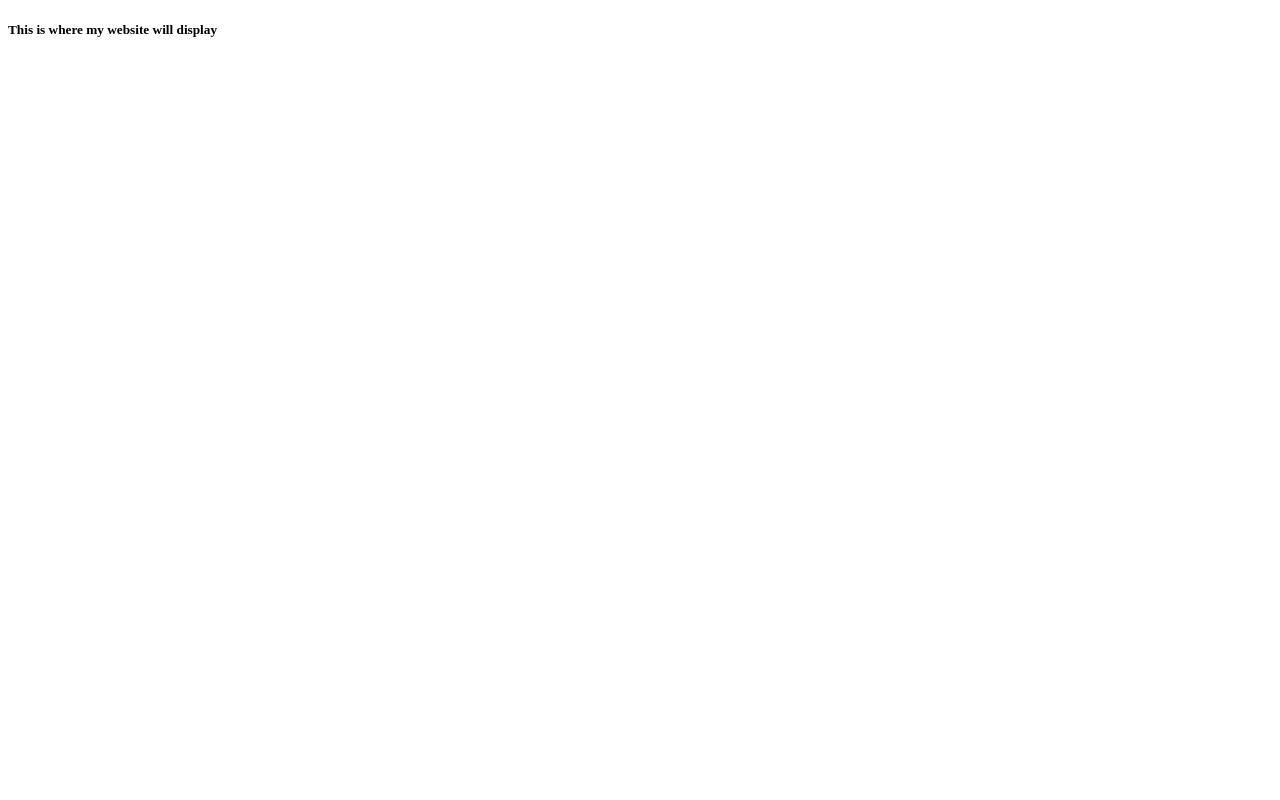
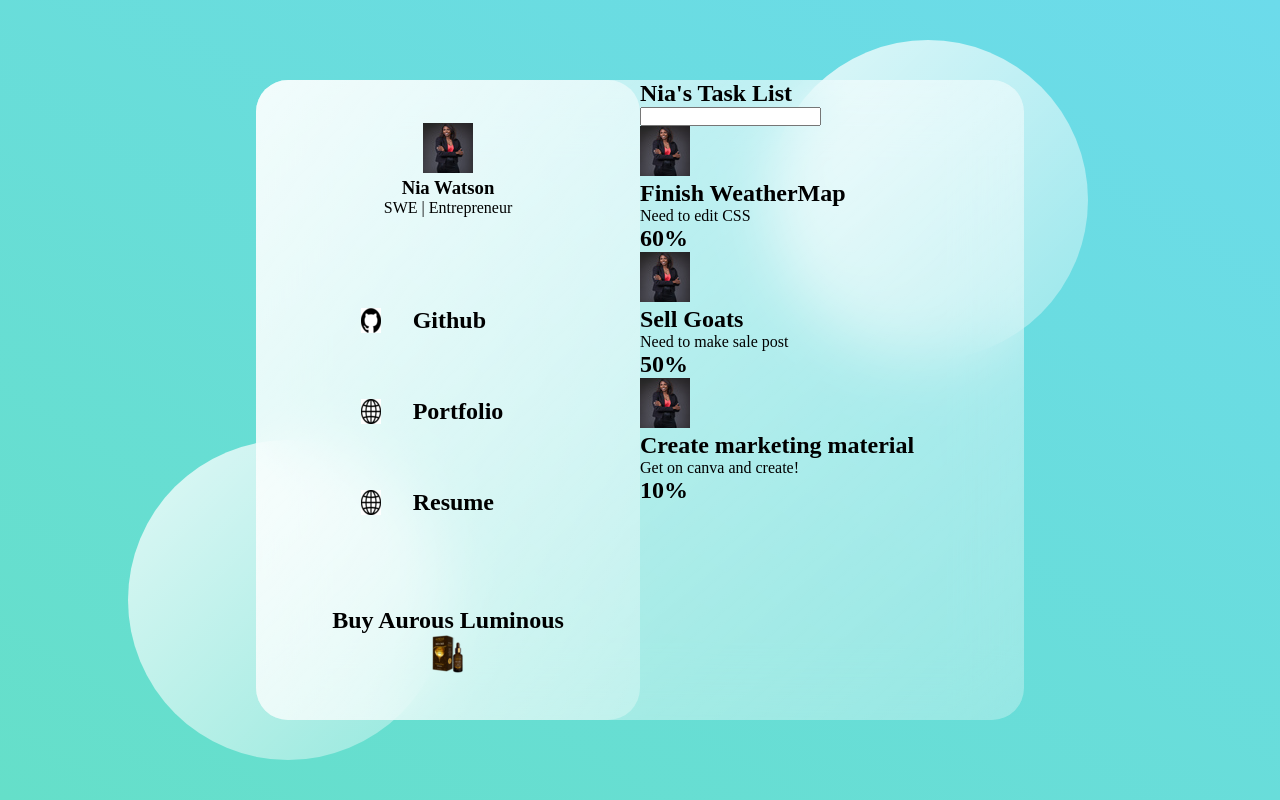
Before and after one commit to niadanielle14/glass-website, a plain HTML site: page index.html in a window 1280 px wide. Drawn offline with Linux system fonts and the light colour scheme.

Commit message:
feat. added styling, icons, and text

```diff
--- a/index.css
+++ b/index.css
@@ -0,0 +1,96 @@
+* {
+    margin: 0;
+    padding: 0;
+    box-sizing: border-box;
+}
+
+main {
+    /*This should take up full space of monitor*/
+    min-height: 100vh;
+    /*This gives a a 2 colored background starting from the right to the top*/
+    background: linear-gradient(to right top, #65dfc9, #6cdbeb);
+    /*adding flex allows you to align items horizontally - YOU HAVE TO ADD FLEX IN ORDER FOR ALIGN ITEMS AND JUSTIFY CONTENT TO WORK*/
+    display: flex;
+    align-items: center;
+    /*adding justifycontent is allowing you to align items vertically*/
+    justify-content: center;
+}
+
+.glass {
+    background: white;
+    min-height: 80vh;
+    /*to stretch the page out*/
+    width: 60%;
+    /*how to add glass looking effect to white box by using rgba for opacity. 0.7 & 0.3 is staying right to bottom 70% and 30% */
+    background: linear-gradient(
+            to right bottom,
+    rgba(255, 255, 255, 0.7),
+    rgba(255, 255, 255, 0.3)
+    );
+    /*adding border-radius makes the borders rounded - 2rem is the same as 20px*/
+    border-radius: 2rem;
+    /*the higher the number in the zindex, the more forward the class comes to the front of the page*/
+    z-index: 2;
+    /*this adds a blur effect the higher the rem the more blurred*/
+    backdrop-filter: blur(2rem);
+    /*flex positions the divs inside next to each other*/
+    display: flex;
+
+}
+.circle1, .circle2 {
+    background: white;
+    background: linear-gradient(
+            to right bottom,
+    rgba(255, 255, 255, 0.8),
+    rgba(255, 255, 255, 0.3)
+    );
+    /*Height and width has to be the same so border radius works*/
+    height: 20rem;
+    width: 20rem;
+    /*must add postion in order for it to be moved*/
+    position: absolute;
+    /*this moves it to the top left by adding top and left */
+    border-radius: 50%;
+}
+/*this moves both circle classes in different directions*/
+.circle1 {
+    top: 5%;
+    right: 15%;
+}
+.circle2 {
+    bottom: 5%;
+    left: 10%;
+}
+
+.dashboard {
+    /*takes up all the available space */
+    flex: 1;
+    display: flex;
+    /*this moves all items in a column*/
+    flex-direction: column;
+    align-items: center;
+    justify-content: space-evenly;
+    /*this aligns the text */
+    text-align: center;
+    background: linear-gradient(
+            to right bottom,
+            rgba(255, 255, 255, 0.7),
+            rgba(255, 255, 255, 0.3)
+    );
+    border-radius: 2rem;
+}
+.tasks {
+    flex: 1;
+}
+.link {
+    display: flex;
+    margin: 2rem 0rem;
+    padding: 1rem 5rem;
+    align-items: center;
+}
+
+.link h2 {
+    padding: 0rem 2rem;
+
+
+}
--- a/index.html
+++ b/index.html
@@ -7,6 +7,69 @@
     <link rel="stylesheet" href="index.css"/>
 </head>
 <body>
-<h5>This is where my website will display</h5>
+<main>
+    <section class="glass">
+        <div class="dashboard">
+            <div class="user">
+                <img src="img/nia2_50x50.jpeg" alt=""/>
+                <h3>Nia Watson</h3>
+                <p>SWE | Entrepreneur</p>
+            </div>
+            <div class="links">
+                <div class="link">
+                    <img src="img/github_20x25.png" alt=""/>
+                    <h2>Github</h2>
+                </div>
+                <div class="link">
+                    <img src="img/website_20x25.png" alt=""/>
+                    <h2>Portfolio</h2>
+                </div>
+                <div class="link">
+                    <img src="img/website_20x25.png" alt=""/>
+                    <h2>Resume</h2>
+                </div>
+            </div>
+            <div class="buy">
+                <h2>Buy Aurous Luminous</h2>
+                <img src="img/AL_2_40x40.png" alt=""/>
+            </div>
+        </div>
+        <div class="tasks">
+            <div class="status">
+                <h1>Nia's Task List</h1>
+                <input type="text"/>
+            </div>
+            <div class="cards">
+                <div class="card">
+                    <img src="img/nia2_50x50.jpeg" alt=""/>
+                    <div class="card-info">
+                        <h2>Finish WeatherMap</h2>
+                        <p>Need to edit CSS</p>
+                        <div class="progess"></div>
+                    </div>
+                    <h2 class="percentage">60%</h2>
+                </div>
+                <div class="card">
+                    <img src="img/nia2_50x50.jpeg" alt=""/>
+                    <div class="card-info">
+                        <h2>Sell Goats</h2>
+                        <p>Need to make sale post</p>
+                        <div class="progess"></div>
+                    </div>
+                    <h2 class="percentage">50%</h2>
+                </div>
+                <div class="card">
+                    <img src="img/nia2_50x50.jpeg" alt=""/>
+                    <div class="card-info">
+                        <h2>Create marketing material</h2>
+                        <p>Get on canva and create!</p>
+                        <div class="progess"></div>
+                    </div>
+                    <h2 class="percentage">10%</h2>
+                </div>
+    </section>
+</main>
+<div class="circle1"></div>
+<div class="circle2"></div>
 </body>
 </html>
```
Also changed, not shown: img/AL_2_40x40.png (added), img/github_20x25.png (added), img/nia2_50x50.jpeg (added), img/website_20x25.png (added).
